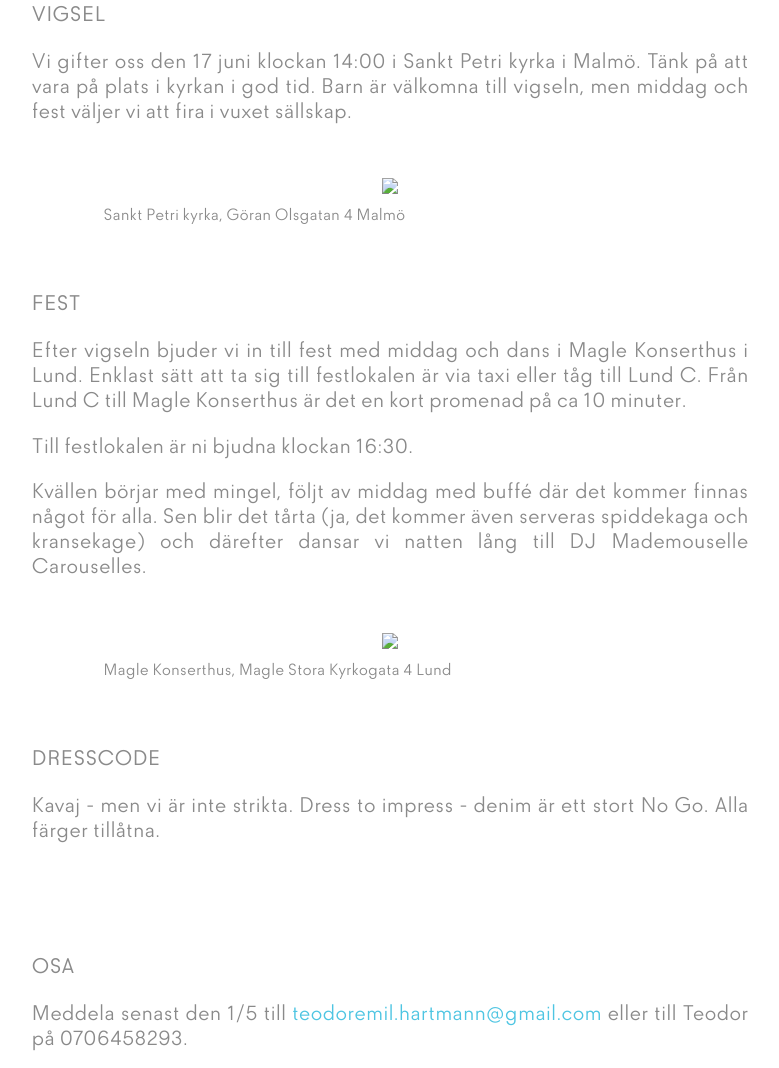
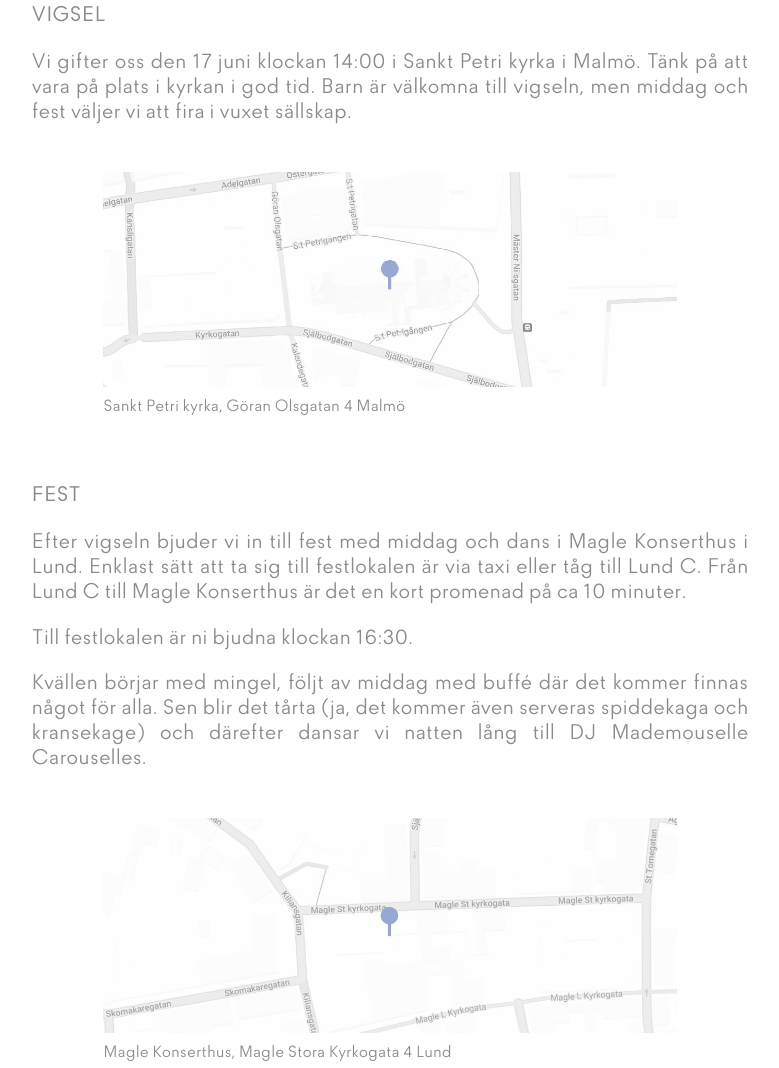
Before and after one commit to teodoremil/teodoremil.github.io, a plain HTML site: page index.html in a window 1280 px wide. Shown: the part 738-1806 px from the top of the page, without its empty margins (250-1029 px from the left). Drawn offline with nearby package versions, Linux system fonts and the light colour scheme.

Commit message:
Update index.html

```diff
--- a/index.html
+++ b/index.html
@@ -72,7 +72,7 @@
               target="_blank"
               rel="noopener noreferrer"
             >
-              <img src="res/images/map-01.png" />
+              <img src="res/images/map-01.jpg" />
             </a>
             <figcaption style="justify-content: left">
               Sankt Petri kyrka, Göran Olsgatan 4 Malmö
@@ -103,7 +103,7 @@
               target="_blank"
               rel="noopener noreferrer"
             >
-              <img src="res/images/map-02.png" />
+              <img src="res/images/map-02.jpg" />
             </a>
             <figcaption style="justify-content: left">
               Magle Konserthus, Magle Stora Kyrkogata 4 Lund
```
